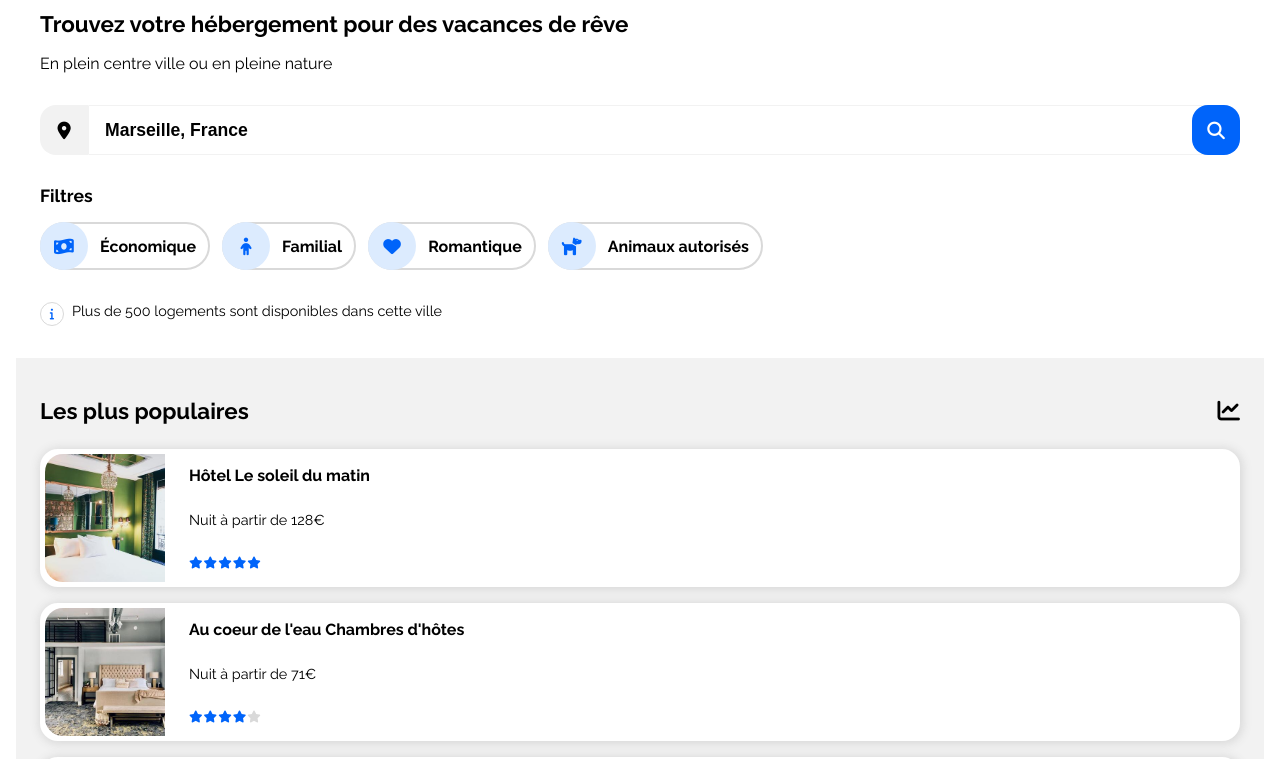
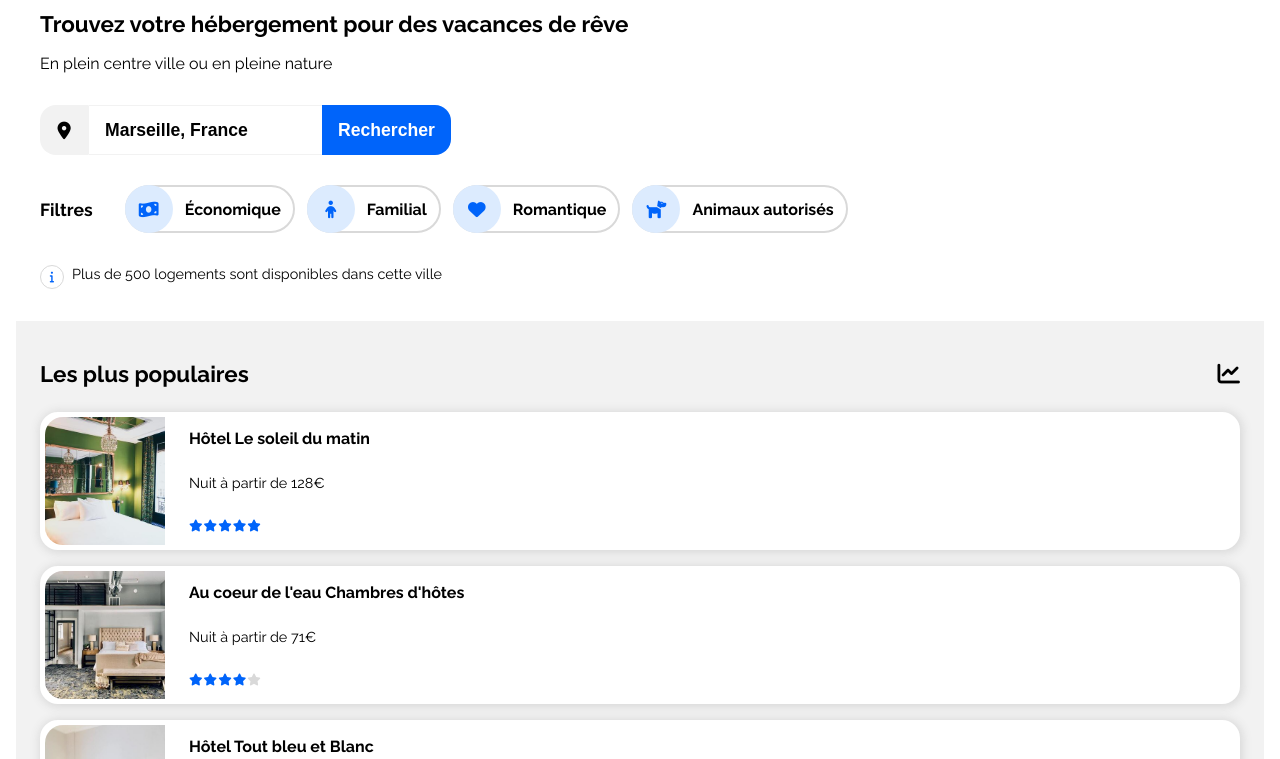
Before and after one commit to SylvieCanongia/SylvieCanongia_2_06092021, a plain HTML site: page index.html in a window 1280 px wide. Shown: the part 78-837 px from the top of the page. Drawn offline with Linux system fonts and the light colour scheme.

Commit message:
Styles for search section on mobile - adjustments on header

```diff
--- a/index.html
+++ b/index.html
@@ -116,7 +116,8 @@
                     value="Marseille, France"
                   />
                   <button type="submit" class="searchBar_button">
-                    <i class="fas fa-search"></i>
+                    <i class="fas fa-search button__searchIcon"></i>
+                    <span class="button__searchText">Rechercher</span>
                   </button>
                 </div>
               </form>
--- a/styles/style.css
+++ b/styles/style.css
@@ -223,6 +223,12 @@ header {
     margin-block-end: 32px;
 }
 
+/* Searchbar */
+
+.searchSection__searchBar {
+    width: min(100%, 370px);
+}
+
 .searchBar {
     display: grid;
     grid-template-columns: var(--size-XL) minmax(0, 1fr) var(--size-XL);
@@ -315,6 +321,10 @@ header {
 }
 
 /* End animation on filters */
+
+.button__searchText {
+    display: none;
+}
 
 .filter__label .filter__icon {
     border-radius: var(--radius-cercle);
@@ -625,8 +635,10 @@ footer .footer__widthWrapper {
 /* === DESKTOP STYLES === */
 /* ====================== */
 
+/* (1100px / 16) rem */
 @media(min-width: 68.75rem) {
-    /* (1100px / 16) rem */
+
+    /* === HEADER === */
 
     /* make the mobile and tablet navbar disappear */
     .header__navbar,
@@ -656,6 +668,8 @@ footer .footer__widthWrapper {
         display: grid;
         grid-template-columns: 1fr 1fr;
         padding-block: 0;
+        /* increase the margin of the header wrapper*/
+        margin-inline: var(--space-M);
     }
 
     .mainNavbar__list {
@@ -686,8 +700,49 @@ footer .footer__widthWrapper {
 
     .mainNavbar__list_item .signUpLink {
         color: var(--primary);
+        padding-inline-end: 0;
     }
 
+    /* === MAIN === */
 
+    /* === SEARCH GRID === */
+
+    /* Search section */
+
+    .searchSection__searchBar {
+        width: min(100%, 330px);
+    }
+
+    /* Hide the icon "search" of the button */
+    .searchBar_button .button__searchIcon {
+        display: none;
+    }
+
+    .button__searchText {
+        display: inline-block;
+        color: var(--white);
+        font-size: var(--font-medium);
+        font-weight: var(--font-weight-bold);
+    }
+
+    .searchBar_button {
+        width: fit-content;
+        border-start-start-radius: 0;
+        border-end-start-radius: 0;
+        padding-inline: var(--space-XS);
+    }
+
+    /* filters section */
+
+    .filtersSection__filters {
+        display: flex;
+    }
+
+    .filters__heading {
+        display: grid;
+        align-items: center;
+        margin-block-end: 0;
+        margin-inline-end: var(--space-M);
+    }
 
 }
```
